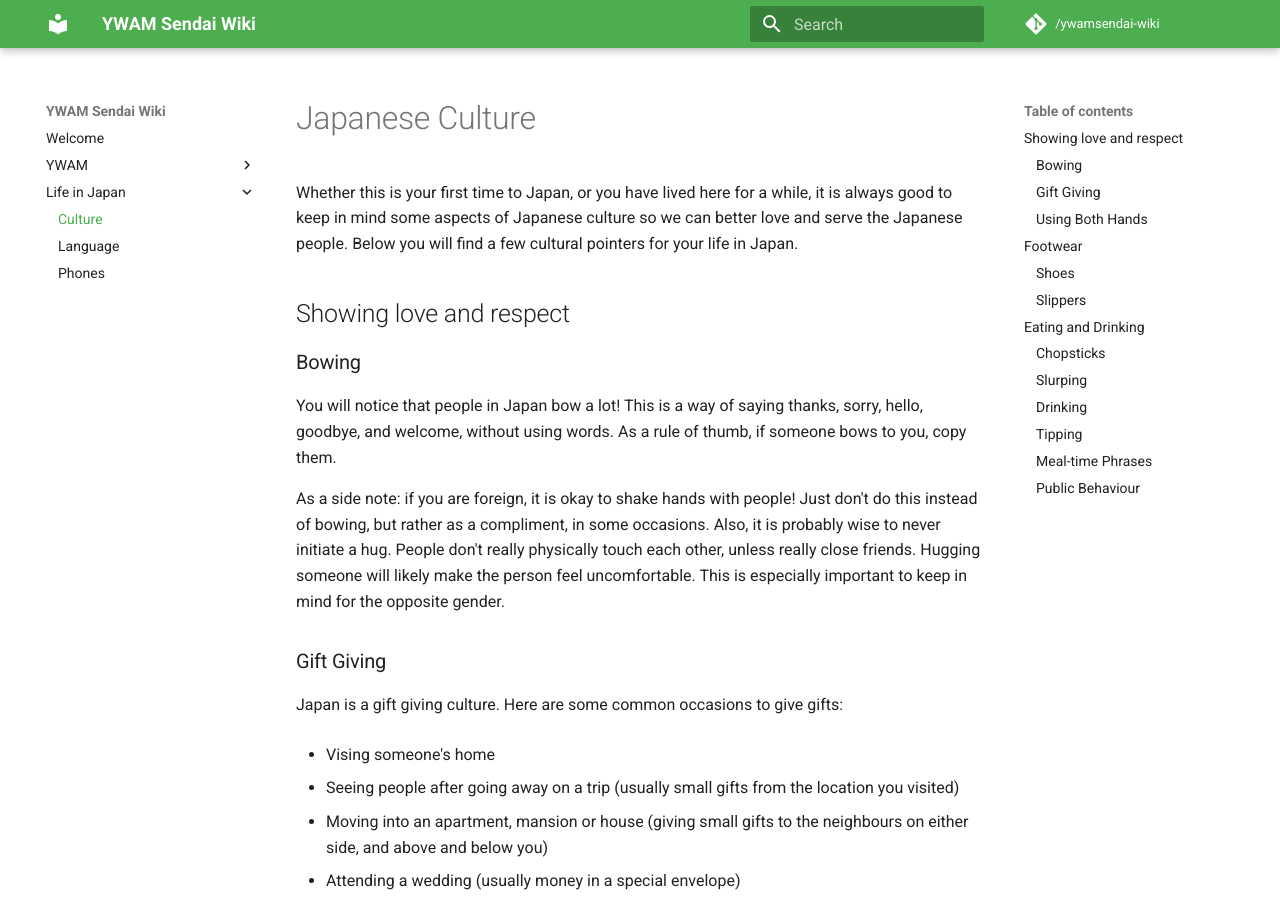
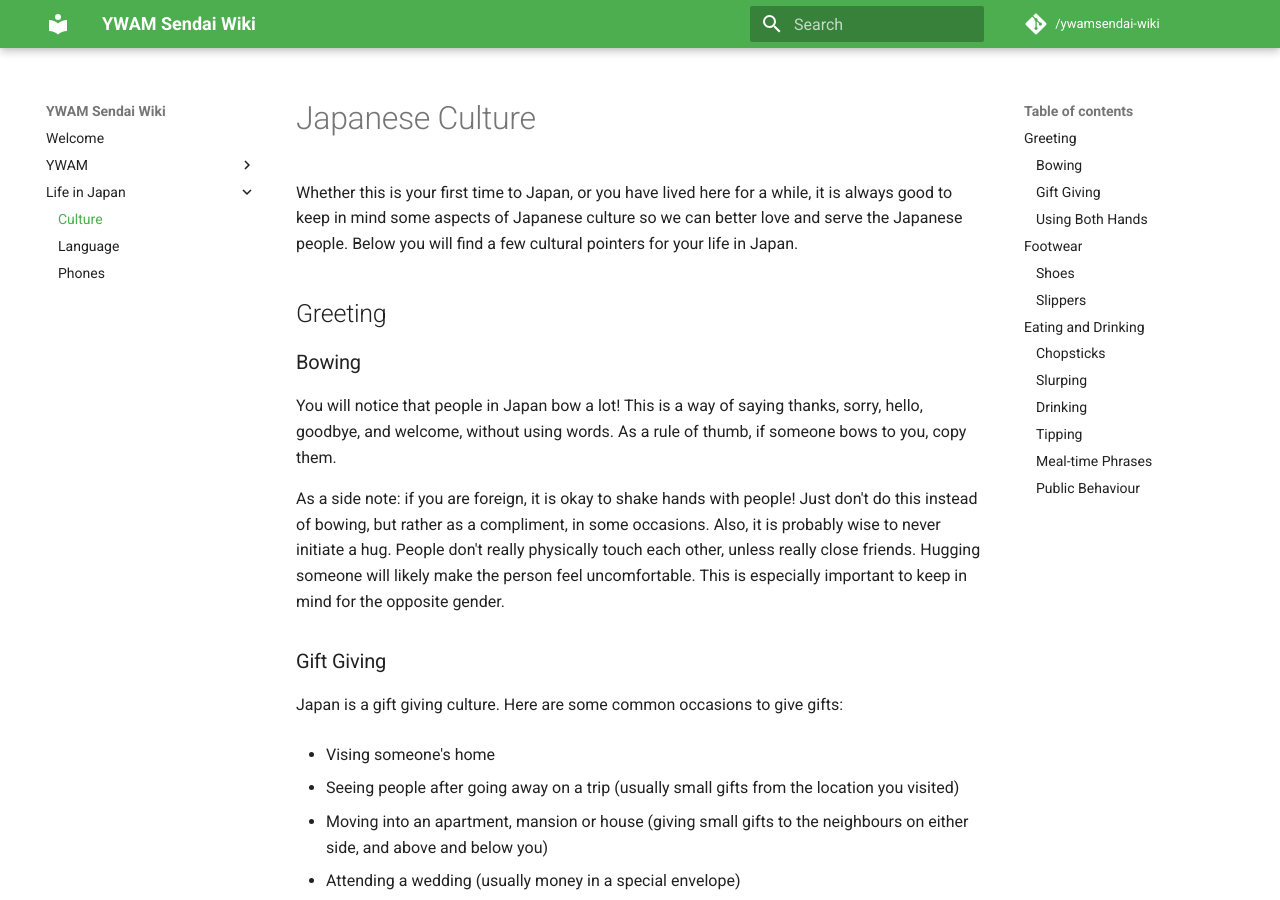
Before and after one commit to ywamsendai/ywamsendai-wiki, an MkDocs documentation site: the page built from docs/lifeinjapan/culture.md, in a window 1280 px wide and 900 px high. Built offline with MkDocs 1.6.1 and Material for MkDocs 9.7.7, drawn with Linux system fonts in a browser that asks for light colours; comment, search, counter and statistics services are not loaded.

Commit message:
changed wording

```diff
--- a/docs/lifeinjapan/culture.md
+++ b/docs/lifeinjapan/culture.md
@@ -2,7 +2,7 @@
 
 Whether this is your first time to Japan, or you have lived here for a while, it is always good to keep in mind some aspects of Japanese culture so we can better love and serve the Japanese people. Below you will find a few cultural pointers for your life in Japan.
 
-## Showing love and respect
+## Greeting
 
 ### Bowing
 
```
